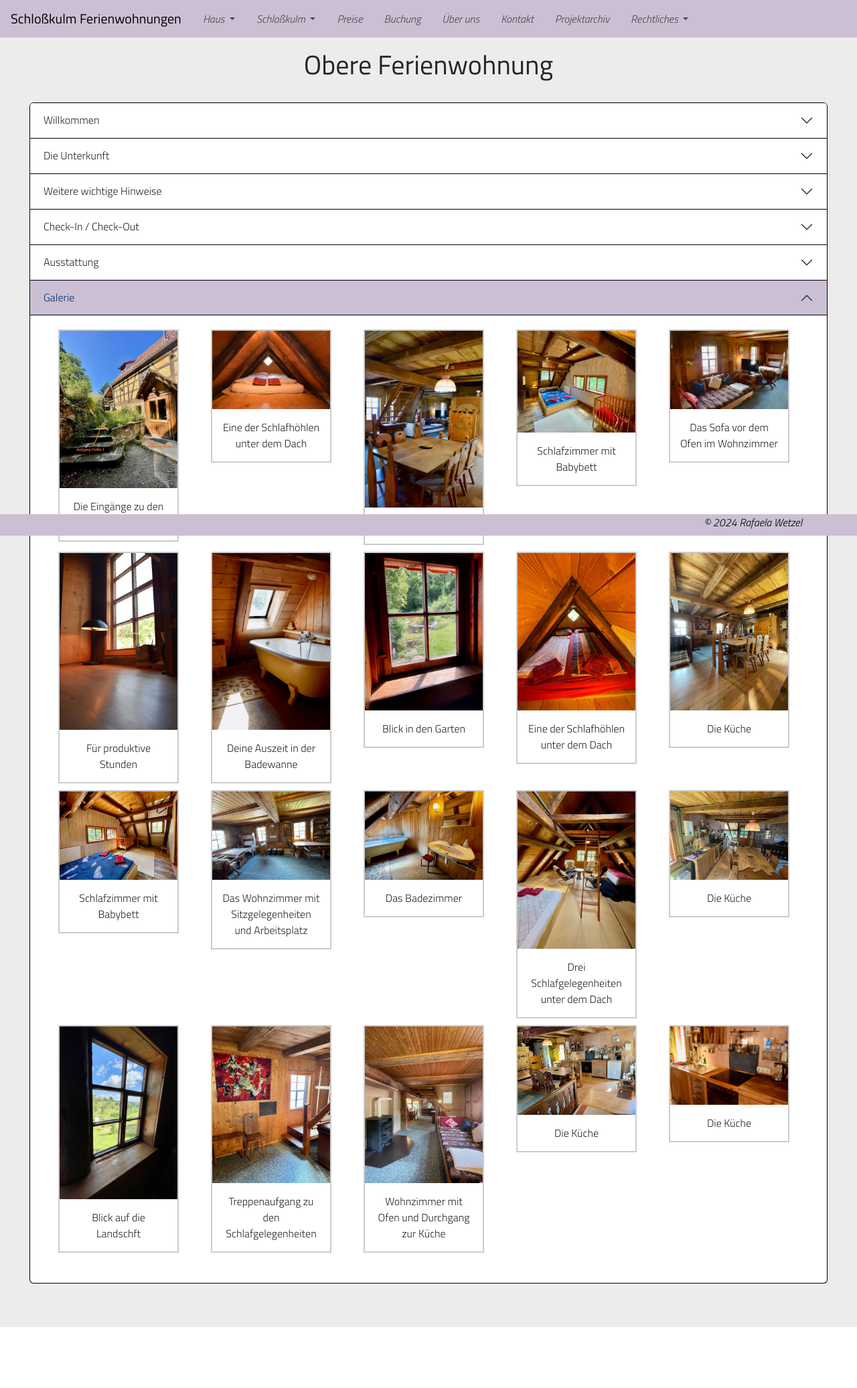
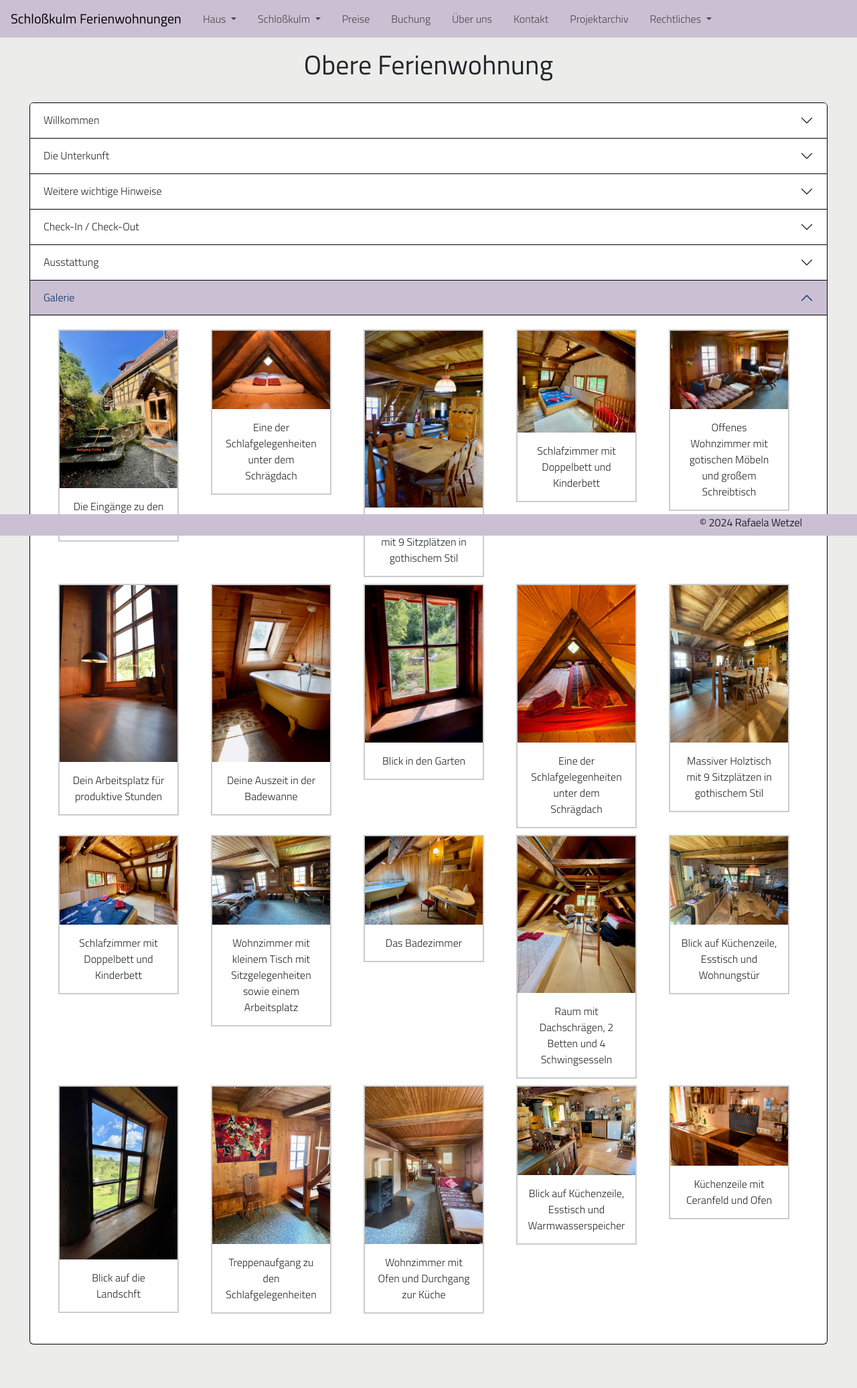
Before and after one commit to Rafaela-Wetzel/schlosskulm-rental-apartments, a Django app: page /haus/ferienwohnung-oben/ in a window 1280 px wide, after a click on "Galerie". Shown: the whole page at 67% size. Before the commit the page ends 1982 px from the top, so only its background shows below. Run offline with Django 4.2, Linux system fonts and the light colour scheme.

Commit message:
Add alt texts to ferienwohnung-oben.html

```diff
--- a/home/templates/home/ferienwohnung-oben.html
+++ b/home/templates/home/ferienwohnung-oben.html
@@ -164,9 +164,9 @@
                             <div class="gallery">
                                 <a target="_blank"
                                     href="../../static/images/ferienwohnungen/schlosskulm-hauseingang-beschriftet.jpg"
-                                    aria-label="Picture opens in a new window">
+                                    aria-label="Das Bild öffnet sich in einem neuen Fenster.">
                                     <img src="../../static/images/ferienwohnungen/schlosskulm-hauseingang-beschriftet.jpg"
-                                        alt="Cinque Terre">
+                                        alt="Die Eingänge zu den Ferienwohnungen.">
                                 </a>
                                 <div class="desc">Die Eingänge zu den Ferienwohnungen</div>
                             </div>
@@ -176,22 +176,22 @@
                             <div class="gallery">
                                 <a target="_blank"
                                     href="../../static/images/ferienwohnungen/fewo-oben/bett-unterm-dach-1.jpg"
-                                    aria-label="Picture opens in a new window">
+                                    aria-label="Das Bild öffnet sich in einem neuen Fenster.">
                                     <img src="../../static/images/ferienwohnungen/fewo-oben/bett-unterm-dach-1.jpg"
-                                        alt="Cinque Terre">
+                                        alt="Doppelmatratze in einem Schlafgiebel mit kleinem Fenster.">
                                 </a>
-                                <div class="desc">Eine der Schlafhöhlen unter dem Dach</div>
+                                <div class="desc">Eine der Schlafgelegenheiten unter dem Schrägdach</div>
                             </div>
                         </div>
 
                         <div class="col-sm">
                             <div class="gallery">
                                 <a target="_blank" href="../../static/images/ferienwohnungen/fewo-oben/küche-oben-1.jpg"
-                                    aria-label="Picture opens in a new window">
+                                    aria-label="Das Bild öffnet sich in einem neuen Fenster.">
                                     <img src="../../static/images/ferienwohnungen/fewo-oben/küche-oben-1.jpg"
-                                        alt="Cinque Terre">
+                                        alt="Massiver Holztisch mit 9 Sitzplätzen in gothischem Stil.">
                                 </a>
-                                <div class="desc">Die Küche</div>
+                                <div class="desc">Massiver Holztisch mit 9 Sitzplätzen in gothischem Stil</div>
                             </div>
                         </div>
 
@@ -199,42 +199,42 @@
                             <div class="gallery">
                                 <a target="_blank"
                                     href="../../static/images/ferienwohnungen/fewo-oben/schlafzimmer-1.jpg"
-                                    aria-label="Picture opens in a new window">
+                                    aria-label="Das Bild öffnet sich in einem neuen Fenster.">
                                     <img src="../../static/images/ferienwohnungen/fewo-oben/schlafzimmer-1.jpg"
-                                        alt="Cinque Terre">
+                                        alt="Raum mit Doppelbett und Kinderbett.">
                                 </a>
-                                <div class="desc">Schlafzimmer mit Babybett</div>
+                                <div class="desc">Schlafzimmer mit Doppelbett und Kinderbett</div>
                             </div>
                         </div>
 
                         <div class="col-sm">
                             <div class="gallery">
                                 <a target="_blank" href="../../static/images/ferienwohnungen/fewo-oben/wohnzimmer-1.jpg"
-                                    aria-label="Picture opens in a new window">
+                                    aria-label="Das Bild öffnet sich in einem neuen Fenster.">
                                     <img src="../../static/images/ferienwohnungen/fewo-oben/wohnzimmer-1.jpg"
-                                        alt="Cinque Terre">
+                                        alt="Offenes Wohnzimmer mit gotischen Möbeln und großem Schreibtisch.">
                                 </a>
-                                <div class="desc">Das Sofa vor dem Ofen im Wohnzimmer</div>
+                                <div class="desc">Offenes Wohnzimmer mit gotischen Möbeln und großem Schreibtisch</div>
                             </div>
                         </div>
 
                         <div class="col-sm">
                             <div class="gallery">
                                 <a target="_blank" href="../../static/images/ferienwohnungen/fewo-oben/arbeitsplatz.jpg"
-                                    aria-label="Picture opens in a new window">
+                                    aria-label="Das Bild öffnet sich in einem neuen Fenster.">
                                     <img src="../../static/images/ferienwohnungen/fewo-oben/arbeitsplatz.jpg"
-                                        alt="Cinque Terre">
+                                        alt="Großer Schreibtisch unter einem Fenster mit Blick ins Tal.">
                                 </a>
-                                <div class="desc">Für produktive Stunden</div>
+                                <div class="desc">Dein Arbeitsplatz für produktive Stunden</div>
                             </div>
                         </div>
 
                         <div class="col-sm">
                             <div class="gallery">
                                 <a target="_blank" href="../../static/images/ferienwohnungen/fewo-oben/badewanne.jpg"
-                                    aria-label="Picture opens in a new window">
+                                    aria-label="Das Bild öffnet sich in einem neuen Fenster.">
                                     <img src="../../static/images/ferienwohnungen/fewo-oben/badewanne.jpg"
-                                        alt="Cinque Terre">
+                                        alt="Freistehende Badewanne unter einem Dachfenster.">
                                 </a>
                                 <div class="desc">Deine Auszeit in der Badewanne</div>
                             </div>
@@ -243,9 +243,9 @@
                         <div class="col-sm">
                             <div class="gallery">
                                 <a target="_blank" href="../../static/images/ferienwohnungen/fewo-oben/fenster-1.jpg"
-                                    aria-label="Picture opens in a new window">
+                                    aria-label="Das Bild öffnet sich in einem neuen Fenster.">
                                     <img src="../../static/images/ferienwohnungen/fewo-oben/fenster-1.jpg"
-                                        alt="Cinque Terre">
+                                        alt="Kleines Holzfenster mit Blick in den Garten.">
                                 </a>
                                 <div class="desc">Blick in den Garten</div>
                             </div>
@@ -255,22 +255,22 @@
                             <div class="gallery">
                                 <a target="_blank"
                                     href="../../static/images/ferienwohnungen/fewo-oben/bett-unterm-dach-2.jpg"
-                                    aria-label="Picture opens in a new window">
+                                    aria-label="Das Bild öffnet sich in einem neuen Fenster.">
                                     <img src="../../static/images/ferienwohnungen/fewo-oben/bett-unterm-dach-2.jpg"
-                                        alt="Cinque Terre">
+                                        alt="Doppelmatratze in einem Schlafgiebel mit kleinem Fenster.">
                                 </a>
-                                <div class="desc">Eine der Schlafhöhlen unter dem Dach</div>
+                                <div class="desc">Eine der Schlafgelegenheiten unter dem Schrägdach</div>
                             </div>
                         </div>
 
                         <div class="col-sm">
                             <div class="gallery">
                                 <a target="_blank" href="../../static/images/ferienwohnungen/fewo-oben/küche-oben-2.jpg"
-                                    aria-label="Picture opens in a new window">
+                                    aria-label="Das Bild öffnet sich in einem neuen Fenster.">
                                     <img src="../../static/images/ferienwohnungen/fewo-oben/küche-oben-2.jpg"
-                                        alt="Cinque Terre">
+                                        alt="Massiver Holztisch mit 9 Sitzplätzen in gothischem Stil.">
                                 </a>
-                                <div class="desc">Die Küche</div>
+                                <div class="desc">Massiver Holztisch mit 9 Sitzplätzen in gothischem Stil</div>
                             </div>
                         </div>
 
@@ -278,31 +278,31 @@
                             <div class="gallery">
                                 <a target="_blank"
                                     href="../../static/images/ferienwohnungen/fewo-oben/schlafzimmer-2.jpg"
-                                    aria-label="Picture opens in a new window">
+                                    aria-label="Das Bild öffnet sich in einem neuen Fenster.">
                                     <img src="../../static/images/ferienwohnungen/fewo-oben/schlafzimmer-2.jpg"
-                                        alt="Cinque Terre">
+                                        alt="Raum mit Doppelbett und Kinderbett.">
                                 </a>
-                                <div class="desc">Schlafzimmer mit Babybett</div>
+                                <div class="desc">Schlafzimmer mit Doppelbett und Kinderbett</div>
                             </div>
                         </div>
 
                         <div class="col-sm">
                             <div class="gallery">
                                 <a target="_blank" href="../../static/images/ferienwohnungen/fewo-oben/wohnzimmer-2.jpg"
-                                    aria-label="Picture opens in a new window">
+                                    aria-label="Das Bild öffnet sich in einem neuen Fenster.">
                                     <img src="../../static/images/ferienwohnungen/fewo-oben/wohnzimmer-2.jpg"
-                                        alt="Cinque Terre">
+                                        alt="Wohnzimmer mit kleinem Tisch mit Sitzgelegenheiten sowie einem Arbeitsplatz.">
                                 </a>
-                                <div class="desc">Das Wohnzimmer mit Sitzgelegenheiten und Arbeitsplatz</div>
+                                <div class="desc">Wohnzimmer mit kleinem Tisch mit Sitzgelegenheiten sowie einem Arbeitsplatz</div>
                             </div>
                         </div>
 
                         <div class="col-sm">
                             <div class="gallery">
                                 <a target="_blank" href="../../static/images/ferienwohnungen/fewo-oben/badezimmer.jpg"
-                                    aria-label="Picture opens in a new window">
+                                    aria-label="Das Bild öffnet sich in einem neuen Fenster.">
                                     <img src="../../static/images/ferienwohnungen/fewo-oben/badezimmer.jpg"
-                                        alt="Cinque Terre">
+                                        alt="Badezimmer mit Holzboden, Dachschräge, Badewanne und Waschbecken.">
                                 </a>
                                 <div class="desc">Das Badezimmer</div>
                             </div>
@@ -312,31 +312,31 @@
                             <div class="gallery">
                                 <a target="_blank"
                                     href="../../static/images/ferienwohnungen/fewo-oben/bett-unterm-dach-3.jpg"
-                                    aria-label="Picture opens in a new window">
+                                    aria-label="Das Bild öffnet sich in einem neuen Fenster.">
                                     <img src="../../static/images/ferienwohnungen/fewo-oben/bett-unterm-dach-3.jpg"
-                                        alt="Cinque Terre">
+                                        alt="Raum mit Dachschrägen, 2 Betten und 4 Schwingsesseln.">
                                 </a>
-                                <div class="desc">Drei Schlafgelegenheiten unter dem Dach</div>
+                                <div class="desc">Raum mit Dachschrägen, 2 Betten und 4 Schwingsesseln</div>
                             </div>
                         </div>
 
                         <div class="col-sm">
                             <div class="gallery">
                                 <a target="_blank" href="../../static/images/ferienwohnungen/fewo-oben/küche-oben-3.jpg"
-                                    aria-label="Picture opens in a new window">
+                                    aria-label="Das Bild öffnet sich in einem neuen Fenster.">
                                     <img src="../../static/images/ferienwohnungen/fewo-oben/küche-oben-3.jpg"
-                                        alt="Cinque Terre">
+                                        alt="Blick auf Küchenzeile, Esstisch und Wohnungstür.">
                                 </a>
-                                <div class="desc">Die Küche</div>
+                                <div class="desc">Blick auf Küchenzeile, Esstisch und Wohnungstür</div>
                             </div>
                         </div>
 
                         <div class="col-sm">
                             <div class="gallery">
                                 <a target="_blank" href="../../static/images/ferienwohnungen/fewo-oben/fenster-2.jpg"
-                                    aria-label="Picture opens in a new window">
+                                    aria-label="Das Bild öffnet sich in einem neuen Fenster.">
                                     <img src="../../static/images/ferienwohnungen/fewo-oben/fenster-2.jpg"
-                                        alt="Cinque Terre">
+                                        alt="Kleines Holzfenster mit Blick ins Tal.">
                                 </a>
                                 <div class="desc">Blick auf die Landschft</div>
                             </div>
@@ -345,9 +345,9 @@
                         <div class="col-sm">
                             <div class="gallery">
                                 <a target="_blank" href="../../static/images/ferienwohnungen/fewo-oben/treppe.jpg"
-                                    aria-label="Picture opens in a new window">
+                                    aria-label="Das Bild öffnet sich in einem neuen Fenster.">
                                     <img src="../../static/images/ferienwohnungen/fewo-oben/treppe.jpg"
-                                        alt="Cinque Terre">
+                                        alt="Holztreppe mit Zwischenebene und Blick aus dem Fenster.">
                                 </a>
                                 <div class="desc">Treppenaufgang zu den Schlafgelegenheiten</div>
                             </div>
@@ -356,9 +356,9 @@
                         <div class="col-sm">
                             <div class="gallery">
                                 <a target="_blank" href="../../static/images/ferienwohnungen/fewo-oben/wohnzimmer-3.jpg"
-                                    aria-label="Picture opens in a new window">
+                                    aria-label="Das Bild öffnet sich in einem neuen Fenster.">
                                     <img src="../../static/images/ferienwohnungen/fewo-oben/wohnzimmer-3.jpg"
-                                        alt="Cinque Terre">
+                                        alt="Blick vom Wohnzimmer zum offenen Küchenbereich, Kamin und Sofa.">
                                 </a>
                                 <div class="desc">Wohnzimmer mit Ofen und Durchgang zur Küche</div>
                             </div>
@@ -367,22 +367,22 @@
                         <div class="col-sm">
                             <div class="gallery">
                                 <a target="_blank" href="../../static/images/ferienwohnungen/fewo-oben/küche-oben-4.jpg"
-                                    aria-label="Picture opens in a new window">
+                                    aria-label="Das Bild öffnet sich in einem neuen Fenster.">
                                     <img src="../../static/images/ferienwohnungen/fewo-oben/küche-oben-4.jpg"
-                                        alt="Cinque Terre">
+                                        alt="Blick auf Küchenzeile, Esstisch und Warmwasserspeicher.">
                                 </a>
-                                <div class="desc">Die Küche</div>
+                                <div class="desc">Blick auf Küchenzeile, Esstisch und Warmwasserspeicher</div>
                             </div>
                         </div>
 
                         <div class="col-sm">
                             <div class="gallery">
                                 <a target="_blank" href="../../static/images/ferienwohnungen/fewo-oben/küche-oben-5.jpg"
-                                    aria-label="Picture opens in a new window">
+                                    aria-label="Das Bild öffnet sich in einem neuen Fenster.">
                                     <img src="../../static/images/ferienwohnungen/fewo-oben/küche-oben-5.jpg"
-                                        alt="Cinque Terre">
+                                        alt="Küchenzeile mit Ceranfeld und Ofen.">
                                 </a>
-                                <div class="desc">Die Küche</div>
+                                <div class="desc">Küchenzeile mit Ceranfeld und Ofen</div>
                             </div>
                         </div>
 
--- a/static/css/style.css
+++ b/static/css/style.css
@@ -33,9 +33,11 @@ nav a {
   font-weight: 400;
 }
 
+/*
 nav div a {
   font-style: italic;
 }
+*/
 
 .nav-margin {
   margin: 0 1rem;
@@ -47,10 +49,9 @@ footer {
   background-color: #cbc0d3;
   color: black;
   height: 2rem;
-  font-style: italic;
 }
 
-/* Obere and Untere Ferienwohnung Section */
+/* Obere und untere Ferienwohnung Section */
 
 .accordion {
   --bs-accordion-active-bg: #cbc0d3;
```
